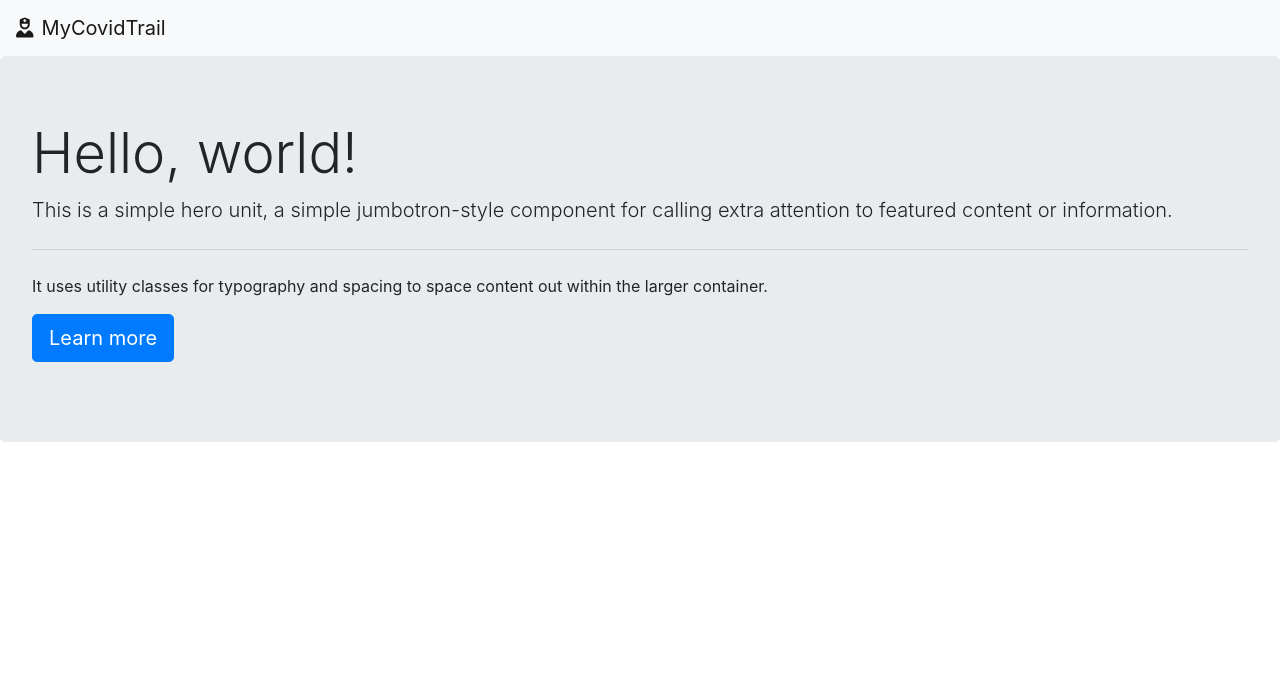
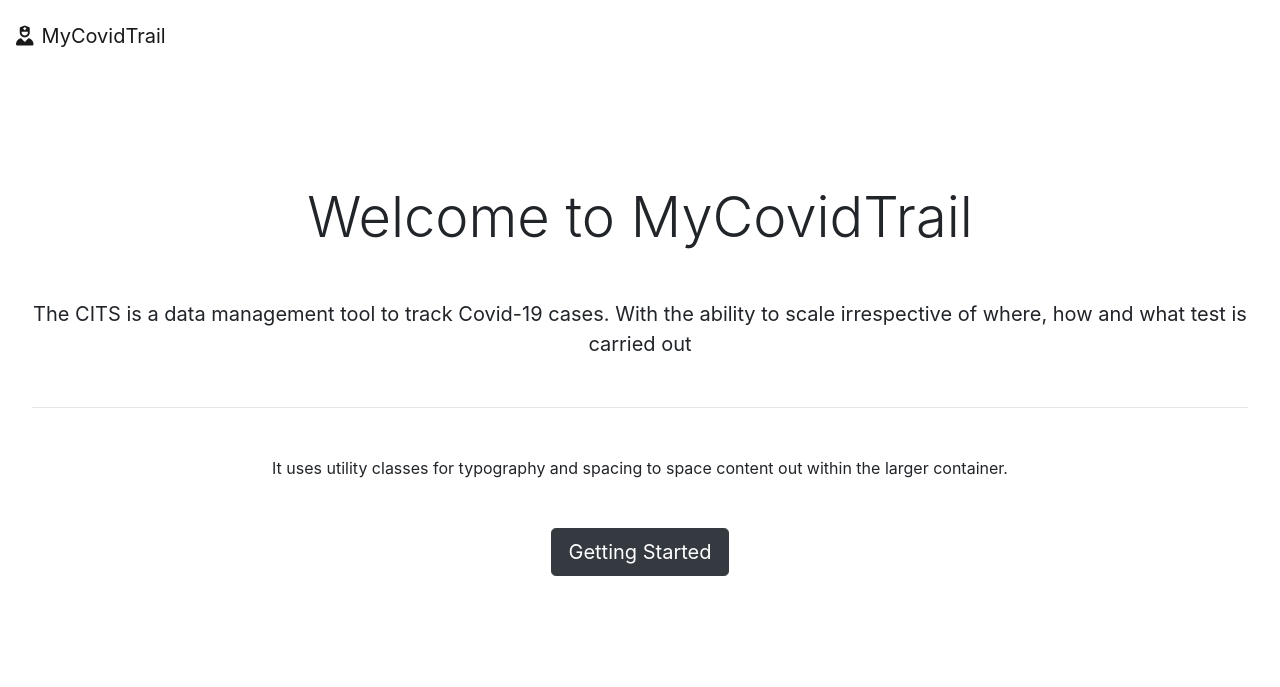
Before and after one commit to yikwah99/MyCovidTrail, a PHP site: page /landing.php in a window 1280 px wide. Shown: the top 687 px of the page. Run offline with PHP 8.4, Linux system fonts and the light colour scheme; some libraries are stand-ins or nearby versions.

Commit message:
updated-landing.php

```diff
--- a/php/landing.php
+++ b/php/landing.php
@@ -7,21 +7,23 @@
 
     <!-- Bootstrap CSS -->
     <link rel="stylesheet" href="https://maxcdn.bootstrapcdn.com/bootstrap/4.0.0/css/bootstrap.min.css" integrity="sha384-Gn5384xqQ1aoWXA+058RXPxPg6fy4IWvTNh0E263XmFcJlSAwiGgFAW/dAiS6JXm" crossorigin="anonymous">
+    <link rel="stylesheet" href="../css/style.css">
 
     <title>MyCovidTrail | Home</title>
   </head>
   <body>
-    <nav class="navbar navbar-expand-lg navbar-light bg-light">
+
+    <nav class="navbar navbar-expand-lg navbar-light py-3" style="background: rgba(255,255,255,0.0);">
 
       <a class="navbar-brand" href="#"><i class="fas fa-user-nurse mr-2"></i>MyCovidTrail</a>
     </nav>
-    <div class="jumbotron">
-      <h1 class="display-4">Hello, world!</h1>
-      <p class="lead">This is a simple hero unit, a simple jumbotron-style component for calling extra attention to featured content or information.</p>
-      <hr class="my-4">
+    <div class="jumbotron text-center vh-100 " style="background: rgba(255,255,255,0.0);">
+      <h1 class="display-4 my-5">Welcome to MyCovidTrail</h1>
+      <p class="lead my-3" style="font-weight:400;">The CITS is a data management tool to track Covid-19 cases. With the ability to scale irrespective of where, how and what test is carried out</p>
+      <hr class="my-5">
       <p>It uses utility classes for typography and spacing to space content out within the larger container.</p>
-      <p class="lead">
-        <a class="btn btn-primary btn-lg" href="#" role="button">Learn more</a>
+      <p class="lead my-5">
+        <a class="btn btn-dark btn-lg" href="login.php" role="button">Getting Started</a>
       </p>
     </div>
 
```
